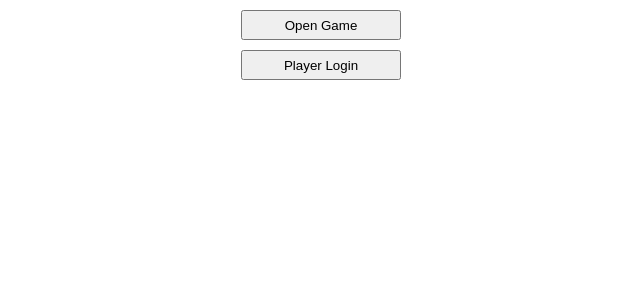
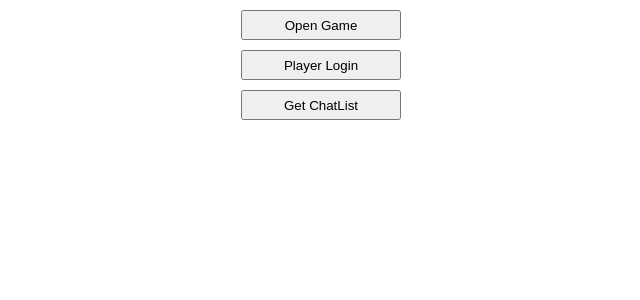
Before and after one commit to JayJay1024/socketio-stream, a React (Create React App) app in the folder client-demo/: page / in a window 1280 px wide. Shown: the top 300 px of the page, without its empty margins (319-959 px from the left). Built offline with nearby package versions, Linux system fonts and the light colour scheme.

Commit message:
下拉刷新更多记录的需求

```diff
--- a/client-demo/src/App.js
+++ b/client-demo/src/App.js
@@ -7,12 +7,6 @@ const socketSvr = 'http://localhost:8080';
 var socketHandle = null;
 
 class App extends Component {
-  constructor(props) {
-    super(props);
-
-    this.openGame     = this.openGame.bind(this);
-    this.playerLogin  = this.playerLogin.bind(this);
-  }
 
   // 模拟打开游戏页面
   openGame = (e) => {
@@ -70,8 +64,6 @@ class App extends Component {
       socketHandle.on('ChatList', (data) => {
         console.log('chat list: ', data);
       });
-      // 请求聊天记录
-      socketHandle.emit('getChatList');
 
       // 订阅NewChatResult，接收新的开奖
       socketHandle.on('NewChatResult', (data) => {
@@ -109,6 +101,22 @@ class App extends Component {
     }
   }
 
+  // 请求聊天记录
+  getChatList = (e) => {
+    e.preventDefault();
+
+    if ( socketHandle && socketHandle.connected ) {
+        // startt 和 records 这两个参数名是固定的
+        let getChatListParams = {
+          startt: Math.floor(Date.now()/1000),  // 开始时间，单位：秒
+          records: 10,                          // 从 startt 时间往后的多少条记录
+        }
+        socketHandle.emit('getChatList', JSON.stringify(getChatListParams));
+    } else {
+      alert( 'open the game first~' );
+    }
+  }
+
 
   render() {
     return (
@@ -118,6 +126,9 @@ class App extends Component {
         </button>
         <button onClick={this.playerLogin} className='my-btn'>
           Player Login
+        </button>
+        <button onClick={this.getChatList} className='my-btn'>
+          Get ChatList
         </button>
       </div>
     );
```
Also changed, not shown: 2 other files (tests, documents, lock files or other folders).
